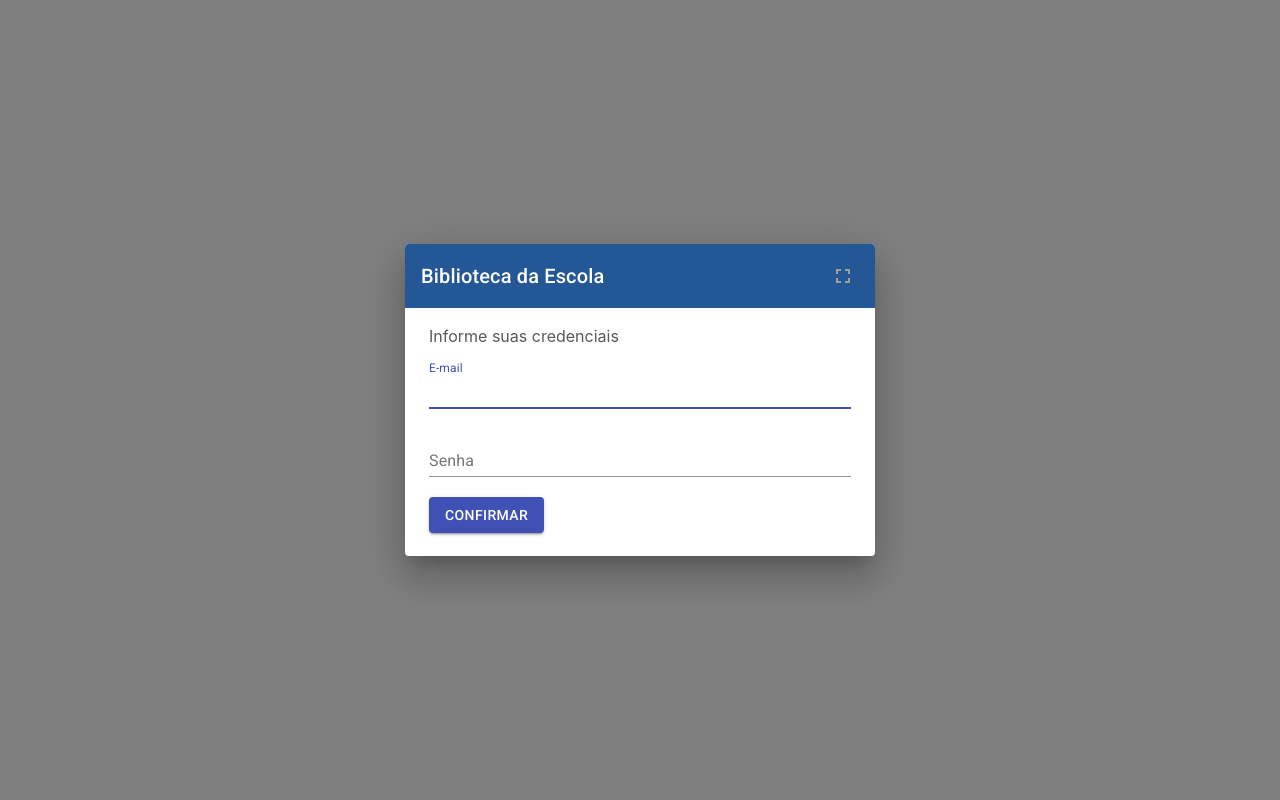
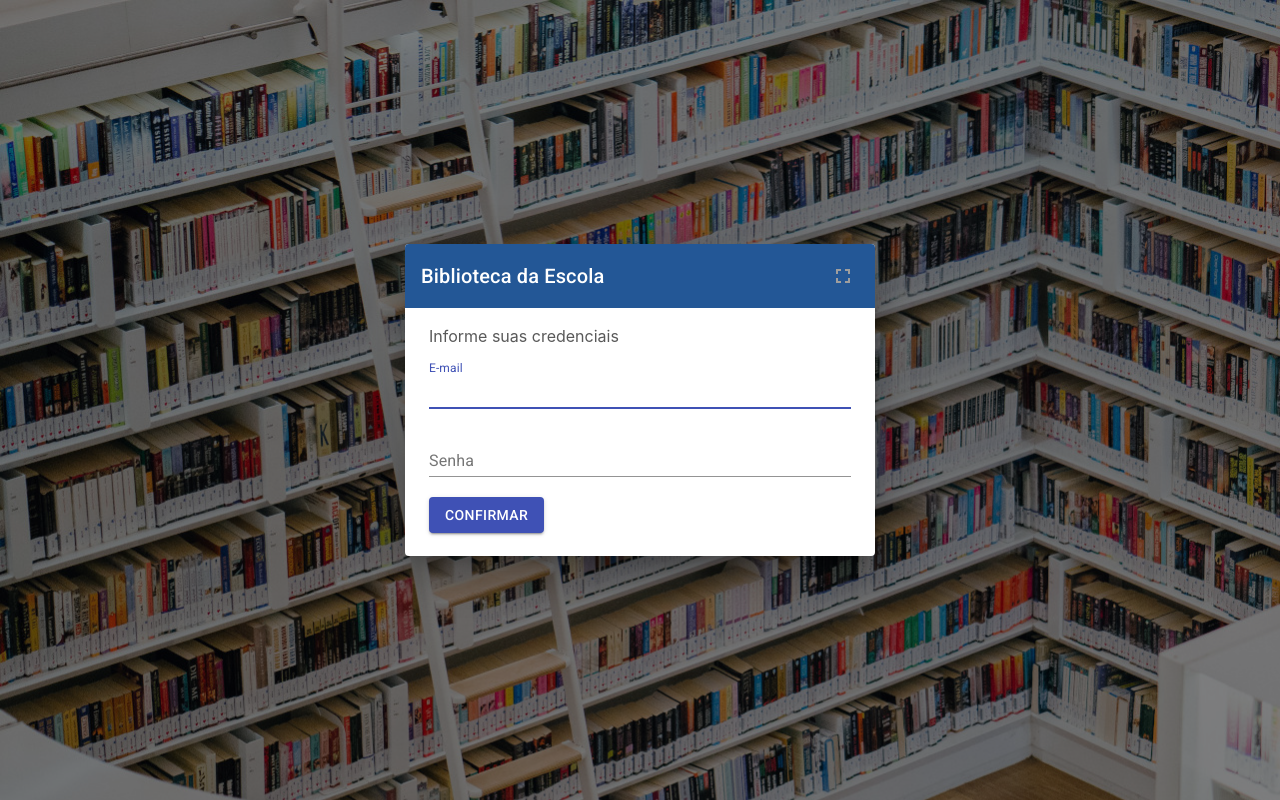
Before and after one commit to marcoscrocci/biblioteca, a React (Create React App) app: page /teste in a window 1280 px wide. Shown: the top 800 px of the page. Built offline with nearby package versions, Linux system fonts and the light colour scheme; no server answers.

Commit message:
Fundo para tela de login com uma imagem de uma biblioteca

```diff
--- a/src/Routers.jsx
+++ b/src/Routers.jsx
@@ -9,12 +9,14 @@ import {
 
 import Main from './pages/main';
 import TestFirebase from './pages/TestFirebase';
+import Teste from './pages/teste';
 
 export default function Routers(props) {
     return (
         <Router>
             <Switch>
                 <Route path='/testfirebase' component={TestFirebase} />
+                <Route path='/teste' component={Teste} />
                 <Route path='/' component={Main} />
                 <Redirect from='*' to='/' />
             </Switch>
--- a/src/estilos.css
+++ b/src/estilos.css
@@ -1,3 +1,21 @@
+body, html {
+    height: 100%;
+    margin: 0;
+}
+
+.fundoImagem {
+    /* The image used */
+    background-image: url(./recursos/imagens/bibliotecapaisagem.jpg);
+
+    /* Full height */
+    height: 1280px;
+
+    /* Center and scale the image nicely */
+    /* background-position: center; */
+    background-repeat: no-repeat;
+    background-size: cover;
+}
+
 .main-footer {
     position: fixed;
     bottom: 0px;
--- a/src/pages/login/index.jsx
+++ b/src/pages/login/index.jsx
@@ -126,7 +126,7 @@ export default function Login() {
 
 
     return (
-        <div>
+        <div className="fundoImagem">
             <Dialog
                 classes={{ paper: classes.paper }}
                 fullScreen={fullscreen}
--- /dev/null
+++ b/src/pages/teste/index.jsx
@@ -0,0 +1,15 @@
+import React from 'react'
+
+export default function Teste() {
+
+    return (
+        // <div className="fundoImagem" style={{ height: 1280 }}>
+        <div className="fundoImagem">
+            TESTE<br />
+            <div>
+                TESTE 2
+            </div>
+        </div>
+    )
+
+}
```
